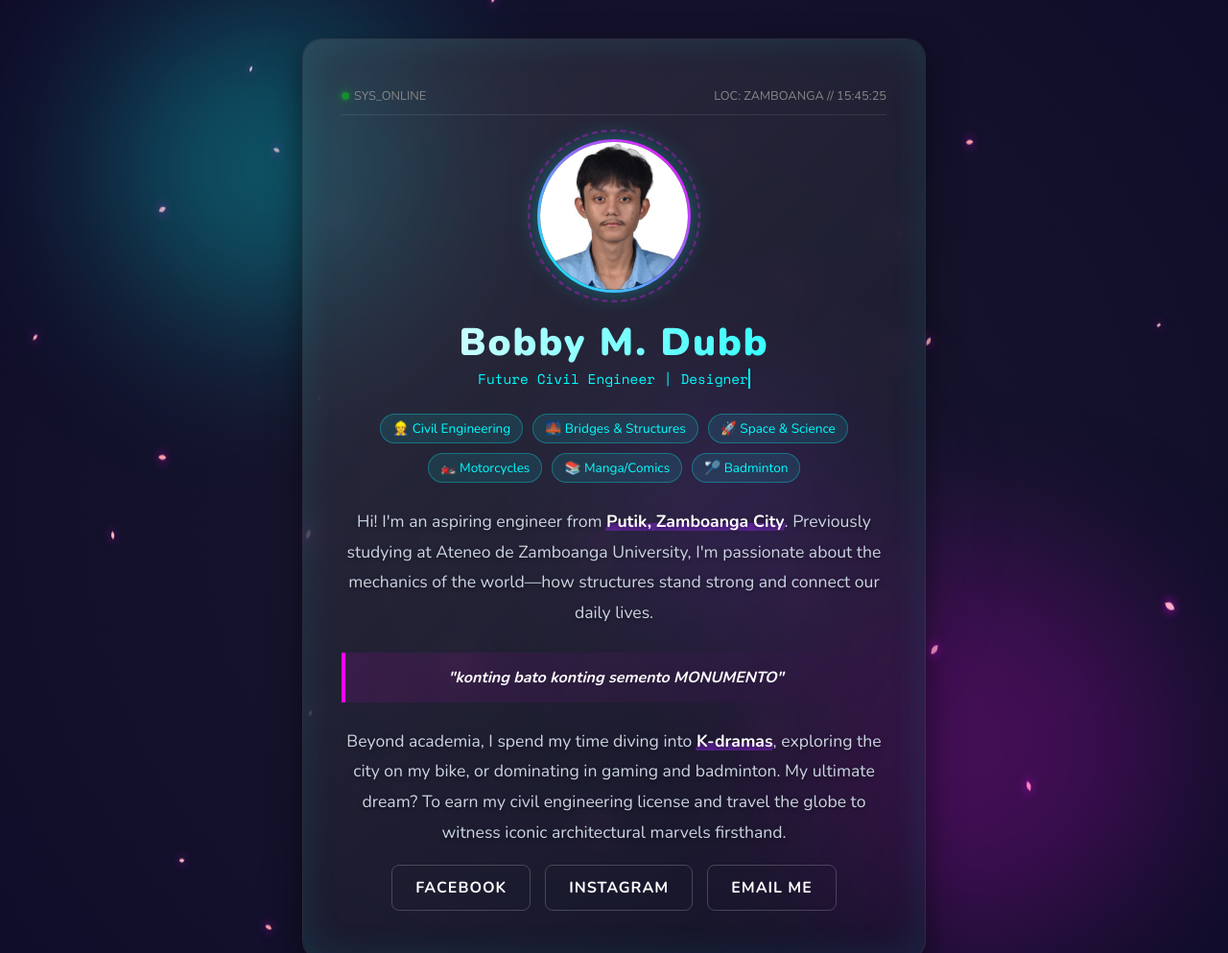
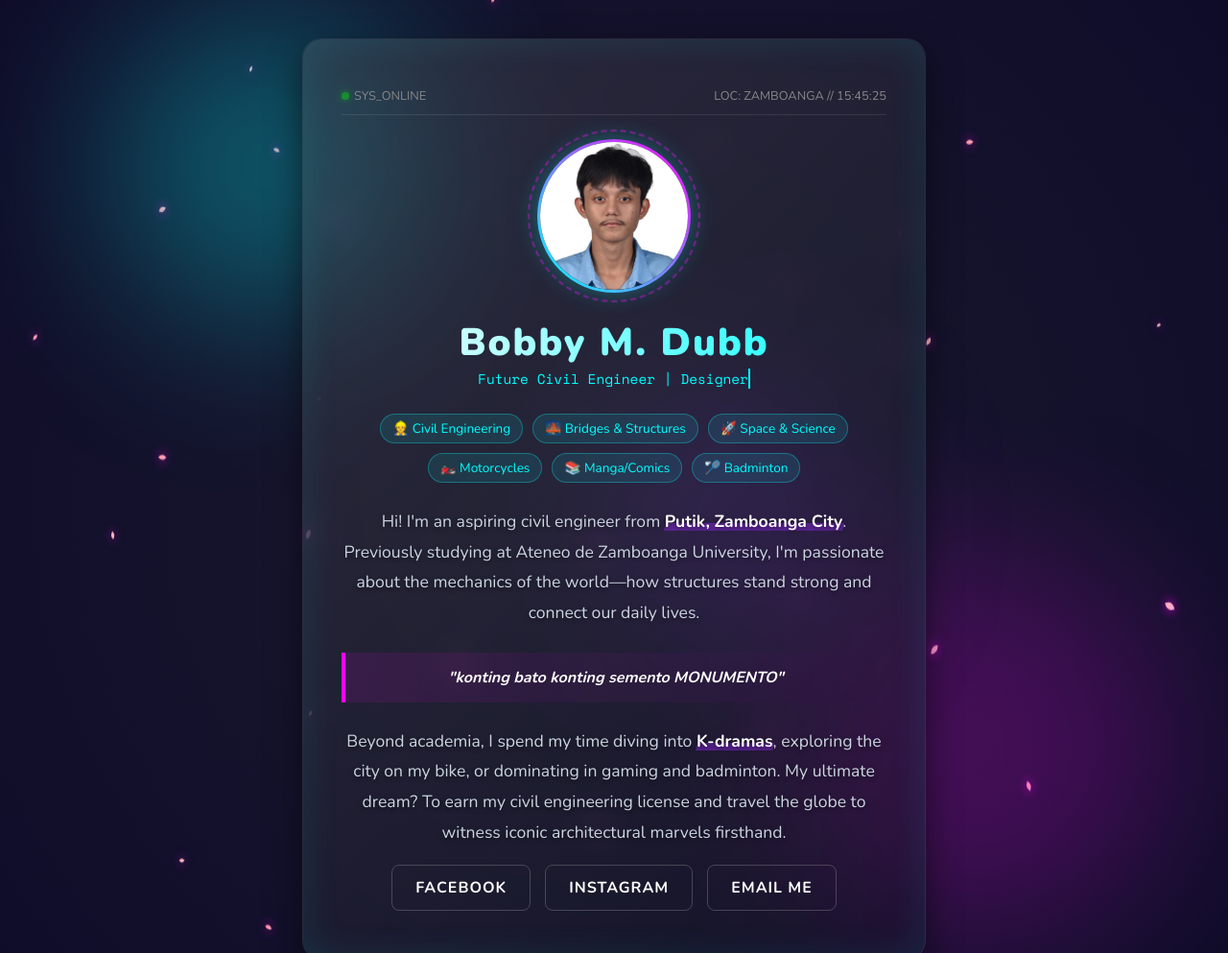
Before and after one commit to dvlcbm-OnIG/BobbyWebsite, a plain HTML site: page index.html in a window 1280 px wide. Shown: the top 993 px of the page at 96% size. Drawn offline with nearby package versions, Linux system fonts and the light colour scheme.

Commit message:
Update introduction to specify aspiring civil engineer

```diff
--- a/index.html
+++ b/index.html
@@ -404,7 +404,7 @@
       <div class="badge">🏸 Badminton</div>
     </div>
 
-    <p>Hi! I'm an aspiring engineer from <strong>Putik, Zamboanga City</strong>. Previously studying at Ateneo de Zamboanga University, I'm passionate about the mechanics of the world—how structures stand strong and connect our daily lives.</p>
+    <p>Hi! I'm an aspiring civil engineer from <strong>Putik, Zamboanga City</strong>. Previously studying at Ateneo de Zamboanga University, I'm passionate about the mechanics of the world—how structures stand strong and connect our daily lives.</p>
 
     <div class="quote-box">
       "konting bato konting semento MONUMENTO"
```
